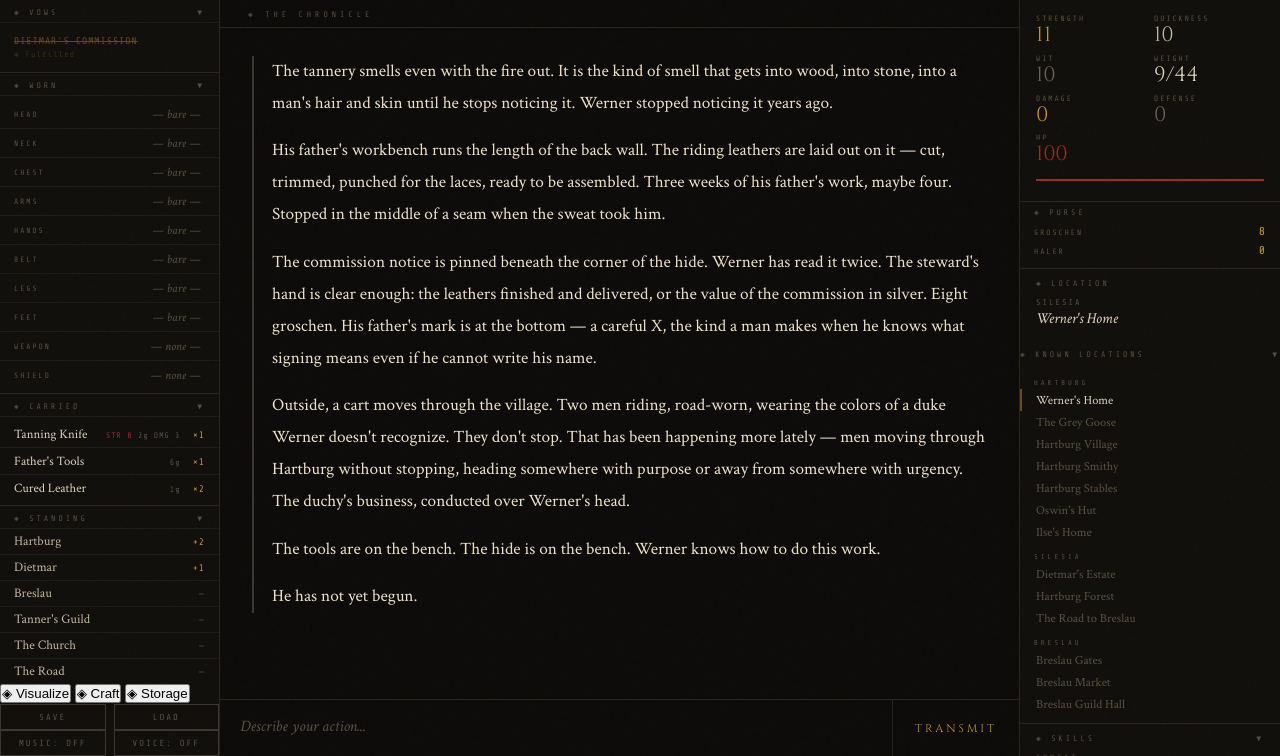
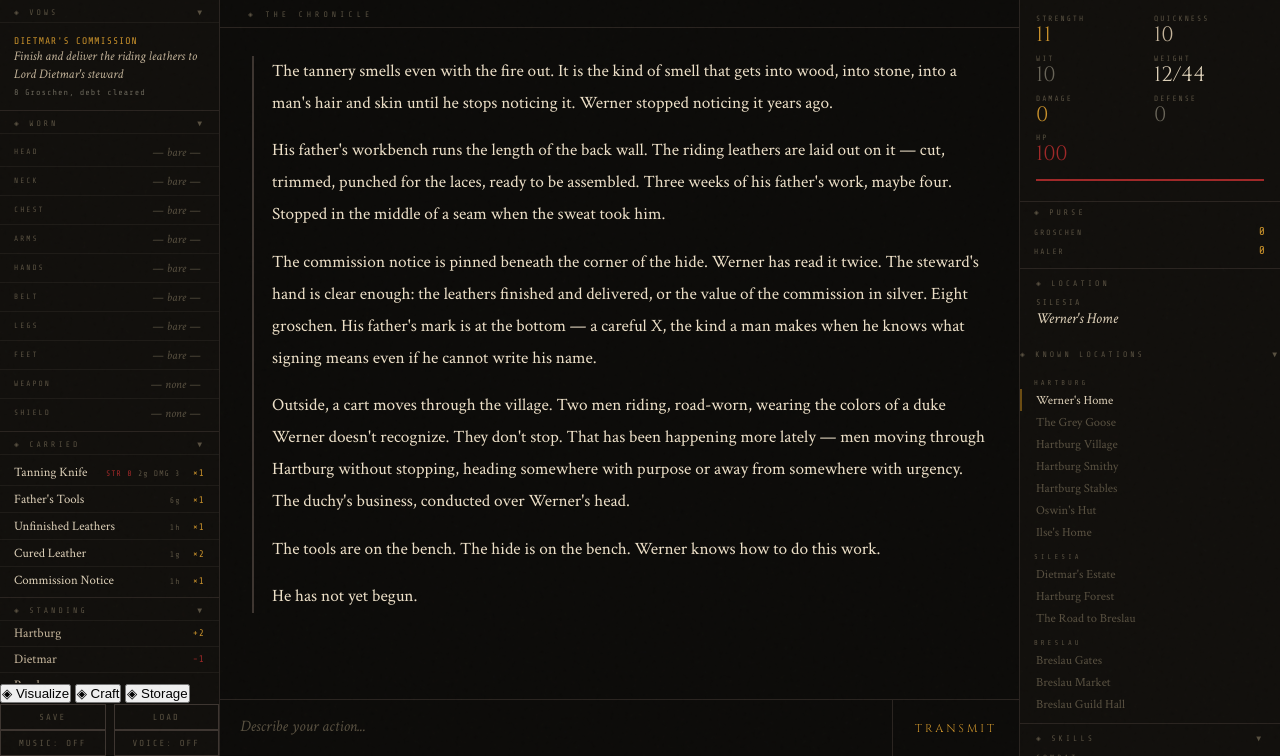
Before and after one commit to blakebrandon-hub/Unarmored, a Flask app: page / in a window 1280 px wide. Shown: the part 44-800 px from the top of the page. Run offline with Flask 3, Linux system fonts and the light colour scheme.

Commit message:
Update index.html

```diff
--- a/templates/index.html
+++ b/templates/index.html
@@ -1118,7 +1118,7 @@
   damage: 0,
   defense: 0,
   weight: 0,
-  groschen: 8,
+  groschen: 0,
   haler: 0,
   skills: {
     'Swordsmanship':0,'Mace Fighting':0,'Fencing':0,'Wrestling':4,
@@ -1135,16 +1135,18 @@
   inventory: [
     { name: "Tanning Knife",      type: "Weapon",   reqStr: 8,    damage: 3, defense: 0, value: "2g",  qty: 1, weight: 1 },
     { name: "Father's Tools",     type: "Tool",     reqStr: null, damage: 0, defense: 0, value: "6g",  qty: 1, weight: 4 },
+    { name: "Unfinished Leathers",type: "Misc",     reqStr: null, damage: 0, defense: 0, value: "1h",  qty: 1, weight: 3 },
     { name: "Cured Leather",      type: "Misc",     reqStr: null, damage: 0, defense: 0, value: "1g",  qty: 2, weight: 2 },
+    { name: "Commission Notice",  type: "Document", reqStr: null, damage: 0, defense: 0, value: "1h",  qty: 1, weight: 0 },
   ],
-  vows: [],
-  completedVows: [
+  vows: [
     { name: "Dietmar's Commission", obj: "Finish and deliver the riding leathers to Lord Dietmar's steward", pay: "8 Groschen, debt cleared" }
   ],
+  completedVows: [],
   active_vow: "",
   standing: {
     'Hartburg': 2,
-    'Dietmar': 1,
+    'Dietmar': -1,
     'Breslau': 0,
     "Tanner's Guild": 0,
     'The Church': 0,
@@ -1560,10 +1562,6 @@
     ? state.vows.map(v => `${v.name}: ${v.obj} | Pay: ${v.pay}`).join('\n')
     : 'None';
 
-  const completedVowLines = (state.completedVows || []).length
-    ? state.completedVows.map(v => `${v.name} (completed)`).join('\n')
-    : 'None';
-
   const storageLines = (state.storage || []).length
     ? state.storage.map(i => `${i.name} | ${i.type} | x${i.qty}`).join('\n')
     : 'Empty';
@@ -1595,7 +1593,7 @@
 ${vowLines}
 
 COMPLETED VOWS
-${completedVowLines}
+${(state.completedVows||[]).map(v=>v.name).join(', ')||'None'}
 
 STANDING
 ${standingLines}
@@ -1807,8 +1805,7 @@
         state.vows = state.vows.filter(v => v.name !== tag.name);
         if (finished) {
           if (!state.completedVows) state.completedVows = [];
-          if (!state.completedVows.find(v => v.name === finished.name))
-            state.completedVows.push(finished);
+          state.completedVows.push(finished);
         }
         break;
       }
@@ -2412,7 +2409,7 @@
   const gainChance = craftSkillGainChance(recipe);
   const didGain = Math.random() * 100 < gainChance;
   if (didGain && state.skills[recipe.skill] !== undefined) {
-    state.skills[recipe.skill] = Math.min(100, (state.skills[recipe.skill] || 0) + 1);
+    state.skills[recipe.skill] = Math.min(100, (state.skills[recipe.skill] || 0) + 2);
   }
 
   // Fail check
@@ -2424,7 +2421,7 @@
     updateUI();
     renderCraftTab(tab);
     renderEntry(`*The work comes apart. Werner's hands know what went wrong before his mind does. The materials are spent.*`, null, []);
-    const failSkillTag = { type: 'skill', key: recipe.skill, delta: 1, raw: `[${recipe.skill}: +1]` };
+    const failSkillTag = { type: 'skill', key: recipe.skill, delta: 2, raw: `[${recipe.skill}: +2]` };
     renderEntry('', null, [failSkillTag]);
     return;
   }
@@ -2473,7 +2470,7 @@
   const useGainChance = craftSkillGainChance(recipe);
   const useDidGain = Math.random() * 100 < useGainChance;
   if (useDidGain && state.skills[recipe.skill] !== undefined) {
-    state.skills[recipe.skill] = Math.min(100, (state.skills[recipe.skill] || 0) + 1);
+    state.skills[recipe.skill] = Math.min(100, (state.skills[recipe.skill] || 0) + 2);
   }
 
   // Fail check
@@ -2689,8 +2686,8 @@
   const herbGainChance = Math.max(5, 100 - herbalism * 2);
   const herbDidGain = success && Math.random() * 100 < herbGainChance;
   if (herbDidGain) {
-    state.skills['Herbalism'] = Math.min(100, herbalism + 1);
-    tags.push({ type: 'skill', key: 'Herbalism', delta: 1, raw: '[Herbalism: +1]' });
+    state.skills['Herbalism'] = Math.min(100, herbalism + 2);
+    tags.push({ type: 'skill', key: 'Herbalism', delta: 2, raw: '[Herbalism: +2]' });
   }
 
   forageCount++;
@@ -3149,21 +3146,15 @@
 
   // Vows
   const vb = document.getElementById('vows-body');
-  vb.innerHTML = '';
-  if (state.vows.length === 0 && !(state.completedVows || []).length) {
+  if (state.vows.length === 0) {
     vb.innerHTML = '<div class="vow-empty">No vows sworn.</div>';
   } else {
+    vb.innerHTML = '';
     for (const vow of state.vows) {
       vb.innerHTML += `<div class="vow-item">
         <div class="vow-name">${vow.name}</div>
         <div class="vow-obj">${vow.obj}</div>
         <div class="vow-pay">${vow.pay}</div>
-      </div>`;
-    }
-    for (const vow of (state.completedVows || [])) {
-      vb.innerHTML += `<div class="vow-item" style="opacity:0.45">
-        <div class="vow-name" style="text-decoration:line-through">${vow.name}</div>
-        <div class="vow-pay" style="color:var(--amber-dim)">◈ Fulfilled</div>
       </div>`;
     }
   }
```
